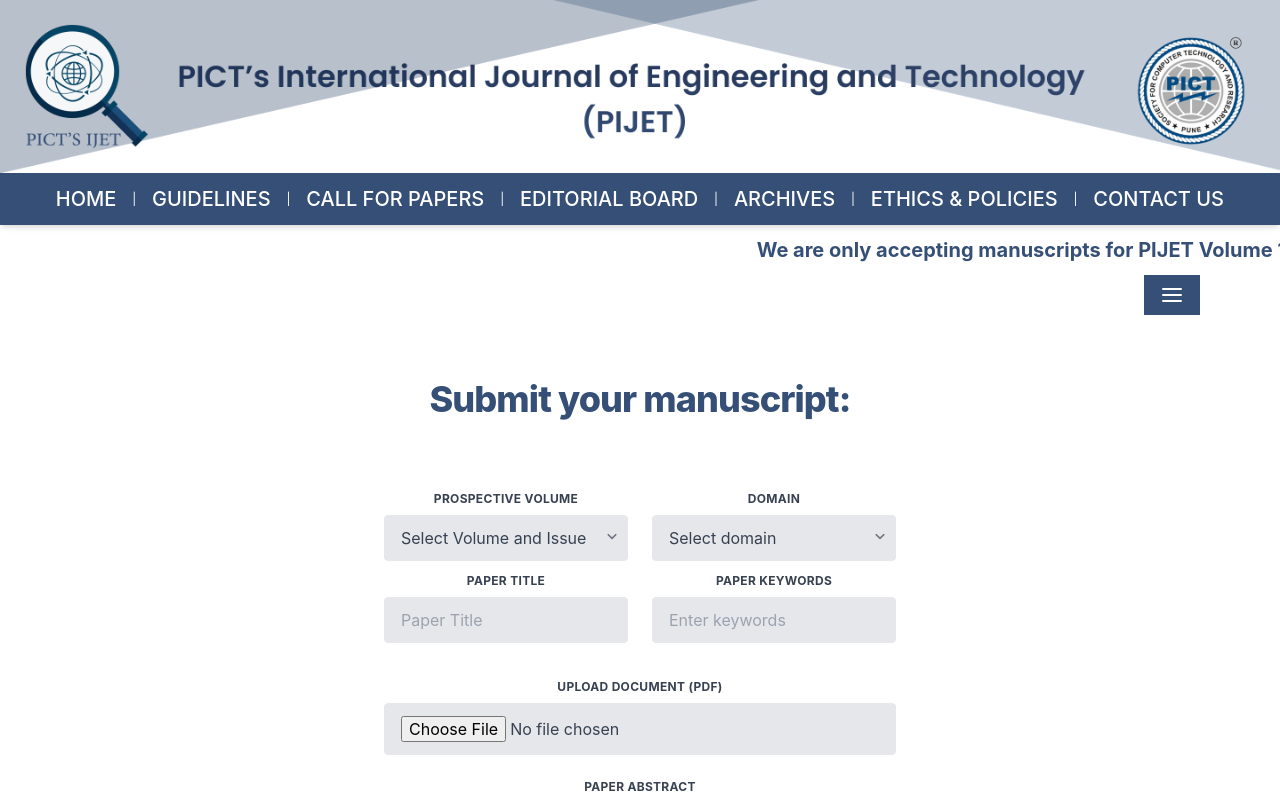
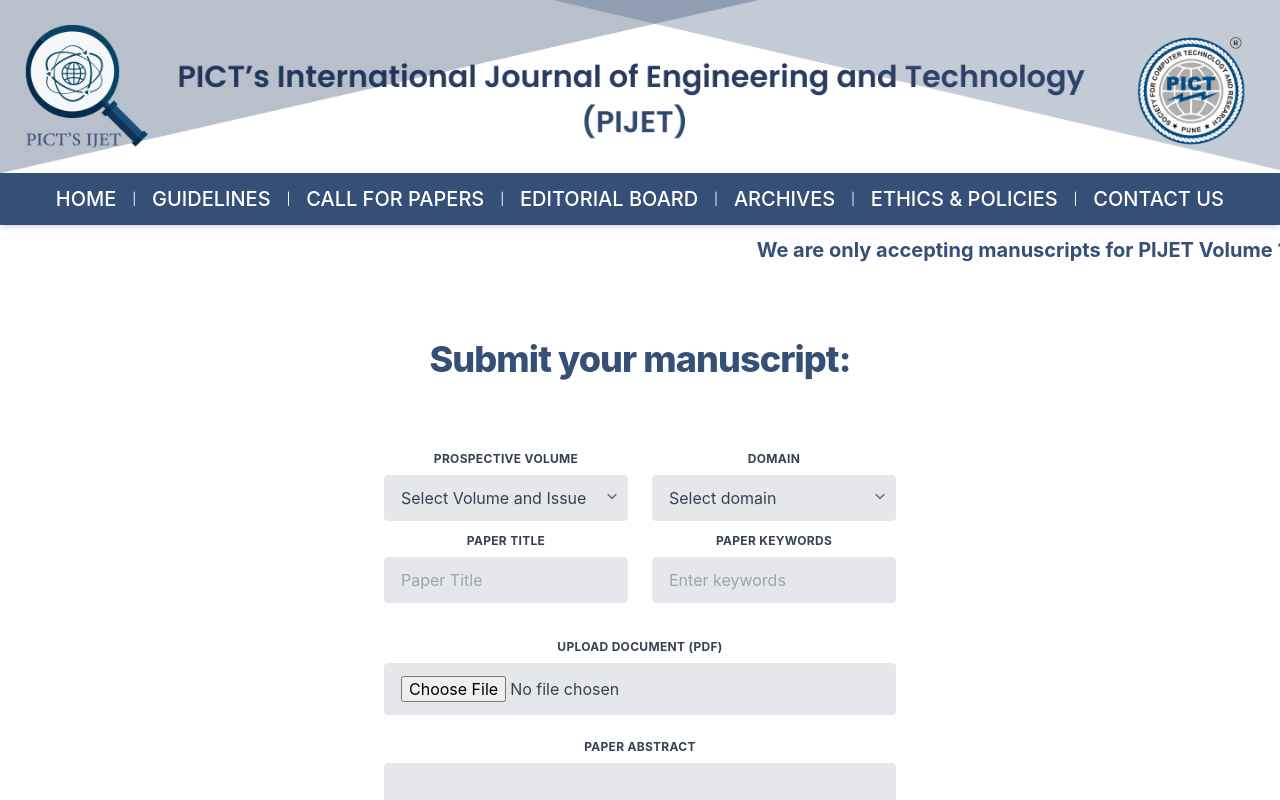
Before and after one commit to Gayatrii12/PIJET, a React (Create React App) app: page /register in a window 1280 px wide. Shown: the top 800 px of the page. Built offline with nearby package versions, Linux system fonts and the light colour scheme; sample sign-in values are in the browser's storage.

Commit message:
paper fixed

```diff
--- a/src/pages/Register.js
+++ b/src/pages/Register.js
@@ -169,7 +169,7 @@ const Register = () => {
           2024.
         </h3>
       </div>
-      <div className="w-full flex justify-end pr-20">
+      {/* <div className="w-full flex justify-end pr-20">
         <button className="bg-pijet-blue text-white font-bold py-2 px-4 " onClick={()=>{setIsOpen(!isOpen)}} >
         <svg
           viewBox="0 0 24 24"
@@ -200,7 +200,7 @@ const Register = () => {
           <line x1="6" y1="6" x2="18" y2="18"></line>
         </svg>
         </button>
-      </div>
+      </div> */}
 
 
       <div className="default-text-block main_box_papermsg">
```
